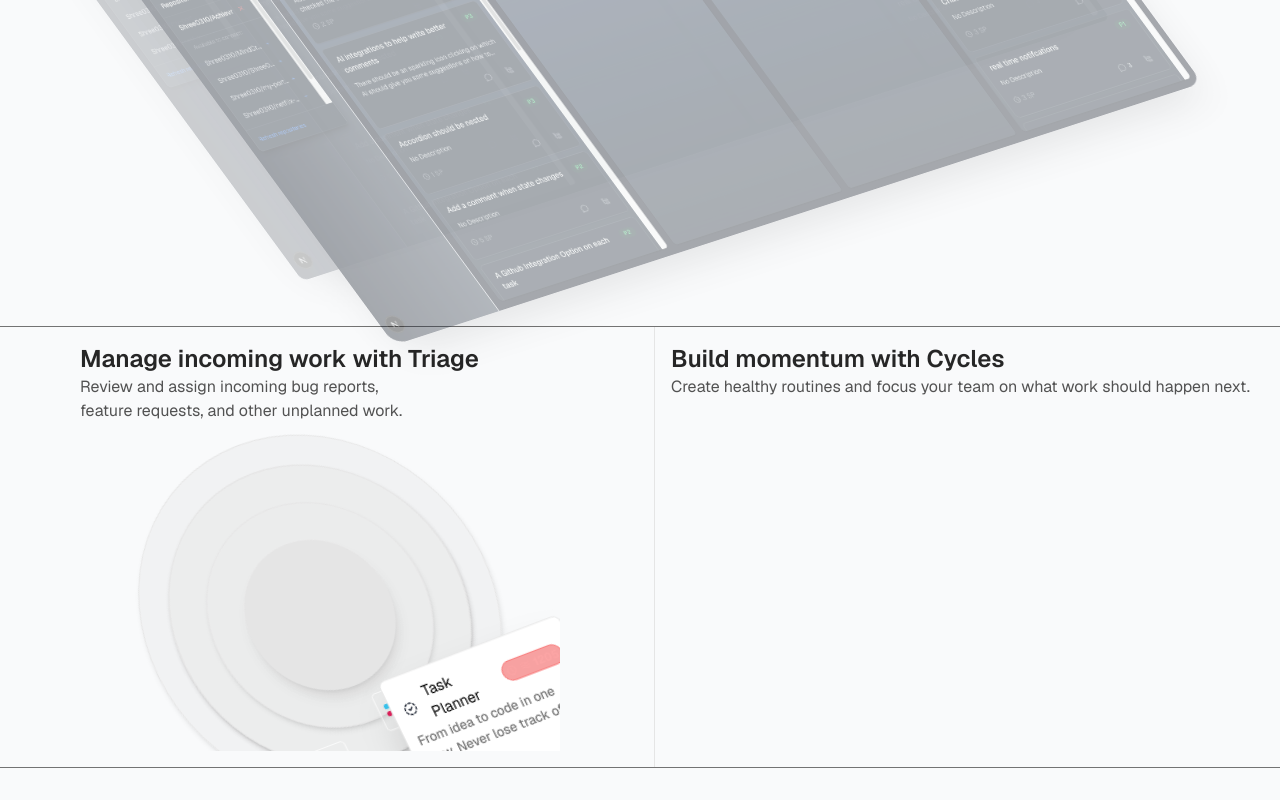
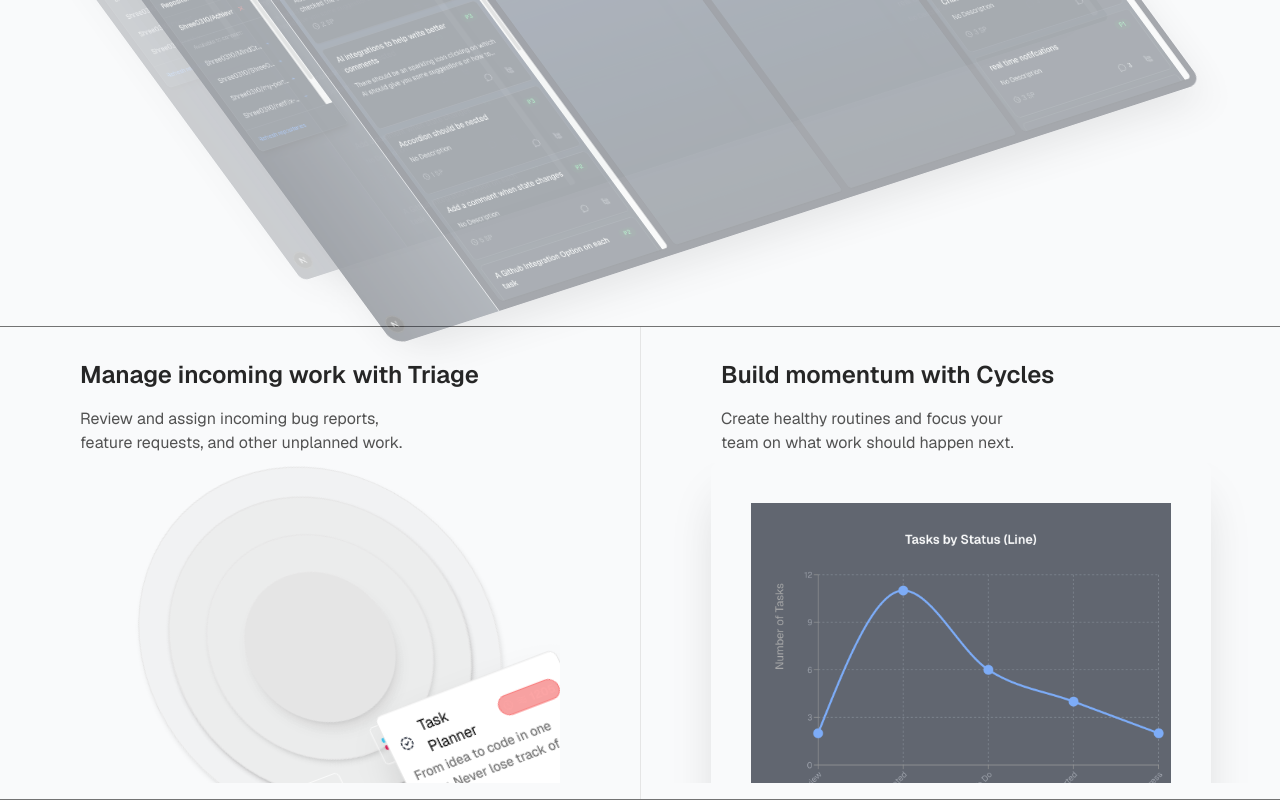
Before and after one commit to Shree0310/Achievr, a Next.js app: page /hero in a window 1280 px wide. Shown: the part 3061-3861 px from the top of the page. Before the commit the page ends 3829 px from the top, so only its background shows below. Built offline with nearby package versions, Linux system fonts and the light colour scheme; no server answers.

Commit message:
graph image added

```diff
--- a/src/app/Components/Hero/Features-secondary/FeaturesSecondary.tsx
+++ b/src/app/Components/Hero/Features-secondary/FeaturesSecondary.tsx
@@ -1,21 +1,33 @@
+import Image from "next/image";
 import Container from "../Container";
 import { CardSkeleton } from "../ProductDirection/ProductDirection";
 import SkeletonOne from "./Skeletons/first";
+import lineGraph from "../../../../utils/Images/line-graph.png"
+import { cn } from "@/lib/utils";
 
 const FeaturesSecondary = () => {
     return <Container className="mt-36 md:pt-4 ">
         <div className="mx-auto grid grid-cols-1 mt-10 md:grid-cols-2 border-y border-neutral-500 dark:border-neutral-700 divide-x divide-neutral-200 dark:divide-neutral-700">
                     <div className="p-4 mx-16">
-                        <h2 className="text-2xl font-semibold text-neutral-800 dark:text-neutral-300">Manage incoming work with Triage</h2>
+                        <h2 className="text-2xl font-semibold text-neutral-800 dark:text-neutral-300 my-4">Manage incoming work with Triage</h2>
                         <p className="text-neutral-600 dark:text-neutral-500 text-balance">Review and assign incoming bug reports, feature requests, and other unplanned work.</p>
                         <CardSkeleton>
                             <SkeletonOne/>
                         </CardSkeleton>
                     </div>
                     <div className="p-4 mx-auto">
-                        <h2 className="text-2xl font-semibold text-neutral-800 dark:text-neutral-300">Build momentum with Cycles</h2>
-                        <p className="text-neutral-600 dark:text-neutral-500 text-balance">Create healthy routines and focus your team on what work should happen next.</p>
+                        <h2 className="text-2xl font-semibold text-neutral-800 dark:text-neutral-300 ml-16 my-4">Build momentum with Cycles</h2>
+                        <p className="text-neutral-600 dark:text-neutral-500 text-balance ml-16">Create healthy routines and focus your team on what work should happen next.</p>
                          <CardSkeleton>
+                            <Image
+                                src={lineGraph}
+                                alt="Hero illustration background"
+                                width={500}
+                                height={500}
+                                className={cn(
+                                    "rounded-lg shadow-2xl left-16 m-auto p-10 opacity-65",
+                                )}
+                            />
                         </CardSkeleton>
                     </div>
                 </div>
```
